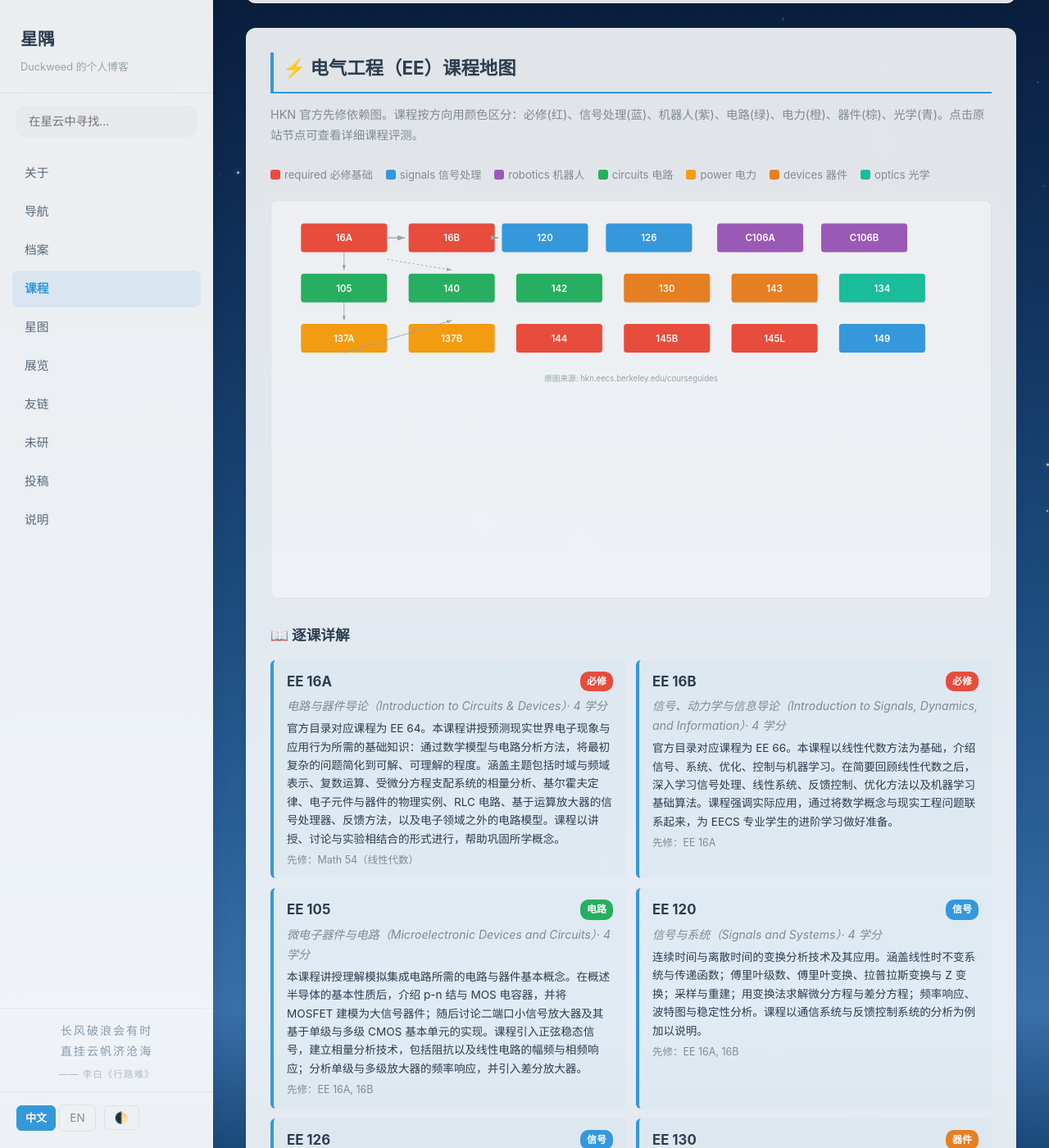
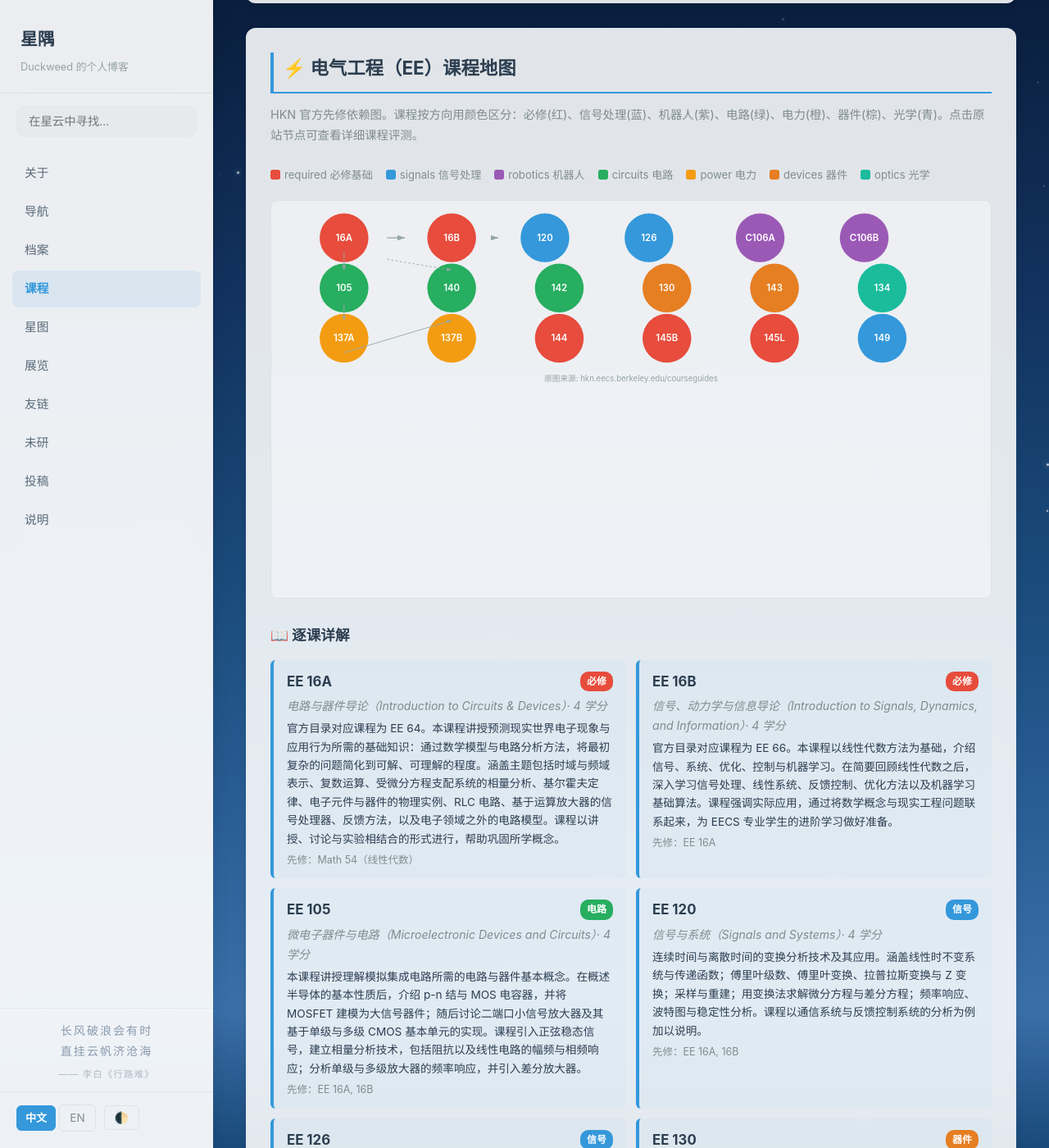
Before and after one commit to Duckweed-yhb/Duckweed-yhb.github.io, a Jekyll site: the page built from pages/course-map.html, in a window 1280 px wide and 1400 px high, scrolled down 259 px. Shown: the whole window at 82% size. Built offline with Jekyll 4.4.1, drawn with Linux system fonts in a browser that asks for light colours; comment, search, counter and statistics services are not loaded.

Commit message:
feat: 课程拓扑图改为圆形并添加先修路径悬停高亮
pages/course-map.html

将课程拓扑图从方块重构为圆形，并添加交互功能。

- 所有课程节点 rect 改为 circle（半径 34）
- 为每个节点添加 data-course 和 data-prereq 属性，
  记录课程间的先修关系
- 鼠标悬停时高亮该课程的完整先修链，
  其他节点和连线变暗
- 跟随鼠标显示 tooltip，展示学习顺序
  （如「EE 149 → 16A → 16B → 149」）
- 文字层添加 pointer-events:none 保证悬停稳定
- 保留图例、逐课详解、补充课程等内容不变

```diff
--- a/pages/course-map.html
+++ b/pages/course-map.html
@@ -55,6 +55,13 @@
     .page-header-card p,.map-section .map-desc,.course-card .cc-name,.course-card .cc-prereq{color:#bdc3c7;}
     .course-card{background:rgba(52,152,219,0.06);}
   }
+  .course-node { cursor: pointer; transition: opacity 0.3s, stroke-width 0.3s; }
+  .course-node.dimmed { opacity: 0.15; }
+  .course-node.highlighted { opacity: 1; stroke: #fff; stroke-width: 3; filter: drop-shadow(0 0 6px rgba(255,255,255,0.8)); }
+  .course-edge { transition: opacity 0.3s; }
+  .course-edge.dimmed { opacity: 0.1; }
+  .course-edge.highlighted { opacity: 1; stroke: #e74c3c; stroke-width: 2.5; }
+  .course-tooltip { position: fixed; background: rgba(20,20,30,0.95); color: #fff; padding: 10px 14px; border-radius: 8px; font-size: 0.82em; pointer-events: none; z-index: 10000; max-width: 260px; line-height: 1.6; box-shadow: 0 4px 16px rgba(0,0,0,0.3); }
 </style>
 
 <div class="content-wrap">
@@ -76,45 +83,45 @@
       <svg viewBox="0 0 980 520" xmlns="http://www.w3.org/2000/svg">
         <defs><marker id="a1" markerWidth="7" markerHeight="5" refX="7" refY="2.5" orient="auto"><path d="M0,0 L7,2.5 L0,5 Z" fill="#95a5a6"/></marker></defs>
         <!-- 16A 16B 基础 -->
-        <rect x="30" y="20" width="120" height="40" rx="4" fill="#e74c3c"/><text x="90" y="45" text-anchor="middle" fill="#fff" font-size="13" font-weight="600">16A</text>
-        <rect x="180" y="20" width="120" height="40" rx="4" fill="#e74c3c"/><text x="240" y="45" text-anchor="middle" fill="#fff" font-size="13" font-weight="600">16B</text>
-        <line x1="150" y1="40" x2="175" y2="40" stroke="#95a5a6" stroke-width="1.5" marker-end="url(#a1)"/>
+        <circle class="course-node" data-course="16A" data-prereq="" cx="90" cy="40" r="34" fill="#e74c3c"/><text x="90" y="44" text-anchor="middle" fill="#fff" font-size="13" font-weight="600" pointer-events="none">16A</text>
+        <circle class="course-node" data-course="16B" data-prereq="16A" cx="240" cy="40" r="34" fill="#e74c3c"/><text x="240" y="44" text-anchor="middle" fill="#fff" font-size="13" font-weight="600" pointer-events="none">16B</text>
+        <line class="course-edge" x1="150" y1="40" x2="175" y2="40" stroke="#95a5a6" stroke-width="1.5" marker-end="url(#a1)"/>
 
         <!-- 信号处理 -->
-        <rect x="310" y="20" width="120" height="40" rx="4" fill="#3498db"/><text x="370" y="45" text-anchor="middle" fill="#fff" font-size="13" font-weight="600">120</text>
-        <rect x="455" y="20" width="120" height="40" rx="4" fill="#3498db"/><text x="515" y="45" text-anchor="middle" fill="#fff" font-size="13" font-weight="600">126</text>
-        <line x1="300" y1="40" x2="305" y2="40" stroke="#95a5a6" stroke-width="1.5" marker-end="url(#a1)"/>
+        <circle class="course-node" data-course="120" data-prereq="16B" cx="370" cy="40" r="34" fill="#3498db"/><text x="370" y="44" text-anchor="middle" fill="#fff" font-size="13" font-weight="600" pointer-events="none">120</text>
+        <circle class="course-node" data-course="126" data-prereq="16B" cx="515" cy="40" r="34" fill="#3498db"/><text x="515" y="44" text-anchor="middle" fill="#fff" font-size="13" font-weight="600" pointer-events="none">126</text>
+        <line class="course-edge" x1="300" y1="40" x2="305" y2="40" stroke="#95a5a6" stroke-width="1.5" marker-end="url(#a1)"/>
 
         <!-- 机器人 -->
-        <rect x="610" y="20" width="120" height="40" rx="4" fill="#9b59b6"/><text x="670" y="45" text-anchor="middle" fill="#fff" font-size="13" font-weight="600">C106A</text>
-        <rect x="755" y="20" width="120" height="40" rx="4" fill="#9b59b6"/><text x="815" y="45" text-anchor="middle" fill="#fff" font-size="13" font-weight="600">C106B</text>
+        <circle class="course-node" data-course="C106A" data-prereq="16B" cx="670" cy="40" r="34" fill="#9b59b6"/><text x="670" y="44" text-anchor="middle" fill="#fff" font-size="13" font-weight="600" pointer-events="none">C106A</text>
+        <circle class="course-node" data-course="C106B" data-prereq="C106A" cx="815" cy="40" r="34" fill="#9b59b6"/><text x="815" y="44" text-anchor="middle" fill="#fff" font-size="13" font-weight="600" pointer-events="none">C106B</text>
 
         <!-- 电路 -->
-        <rect x="30" y="90" width="120" height="40" rx="4" fill="#27ae60"/><text x="90" y="115" text-anchor="middle" fill="#fff" font-size="13" font-weight="600">105</text>
-        <rect x="180" y="90" width="120" height="40" rx="4" fill="#27ae60"/><text x="240" y="115" text-anchor="middle" fill="#fff" font-size="13" font-weight="600">140</text>
-        <rect x="330" y="90" width="120" height="40" rx="4" fill="#27ae60"/><text x="390" y="115" text-anchor="middle" fill="#fff" font-size="13" font-weight="600">142</text>
-        <line x1="90" y1="60" x2="90" y2="85" stroke="#95a5a6" stroke-width="1" marker-end="url(#a1)"/>
-        <line x1="150" y1="70" x2="240" y2="85" stroke="#95a5a6" stroke-width="1" marker-end="url(#a1)" stroke-dasharray="3,3"/>
+        <circle class="course-node" data-course="105" data-prereq="16B" cx="90" cy="110" r="34" fill="#27ae60"/><text x="90" y="114" text-anchor="middle" fill="#fff" font-size="13" font-weight="600" pointer-events="none">105</text>
+        <circle class="course-node" data-course="140" data-prereq="105" cx="240" cy="110" r="34" fill="#27ae60"/><text x="240" y="114" text-anchor="middle" fill="#fff" font-size="13" font-weight="600" pointer-events="none">140</text>
+        <circle class="course-node" data-course="142" data-prereq="105" cx="390" cy="110" r="34" fill="#27ae60"/><text x="390" y="114" text-anchor="middle" fill="#fff" font-size="13" font-weight="600" pointer-events="none">142</text>
+        <line class="course-edge" x1="90" y1="60" x2="90" y2="85" stroke="#95a5a6" stroke-width="1" marker-end="url(#a1)"/>
+        <line class="course-edge" x1="150" y1="70" x2="240" y2="85" stroke="#95a5a6" stroke-width="1" marker-end="url(#a1)" stroke-dasharray="3,3"/>
 
         <!-- 器件 -->
-        <rect x="480" y="90" width="120" height="40" rx="4" fill="#e67e22"/><text x="540" y="115" text-anchor="middle" fill="#fff" font-size="13" font-weight="600">130</text>
-        <rect x="630" y="90" width="120" height="40" rx="4" fill="#e67e22"/><text x="690" y="115" text-anchor="middle" fill="#fff" font-size="13" font-weight="600">143</text>
+        <circle class="course-node" data-course="130" data-prereq="16B" cx="540" cy="110" r="34" fill="#e67e22"/><text x="540" y="114" text-anchor="middle" fill="#fff" font-size="13" font-weight="600" pointer-events="none">130</text>
+        <circle class="course-node" data-course="143" data-prereq="16B" cx="690" cy="110" r="34" fill="#e67e22"/><text x="690" y="114" text-anchor="middle" fill="#fff" font-size="13" font-weight="600" pointer-events="none">143</text>
 
         <!-- 光学 -->
-        <rect x="780" y="90" width="120" height="40" rx="4" fill="#1abc9c"/><text x="840" y="115" text-anchor="middle" fill="#fff" font-size="13" font-weight="600">134</text>
+        <circle class="course-node" data-course="134" data-prereq="16B" cx="840" cy="110" r="34" fill="#1abc9c"/><text x="840" y="114" text-anchor="middle" fill="#fff" font-size="13" font-weight="600" pointer-events="none">134</text>
 
         <!-- 电力 -->
-        <rect x="30" y="160" width="120" height="40" rx="4" fill="#f39c12"/><text x="90" y="185" text-anchor="middle" fill="#fff" font-size="13" font-weight="600">137A</text>
-        <rect x="180" y="160" width="120" height="40" rx="4" fill="#f39c12"/><text x="240" y="185" text-anchor="middle" fill="#fff" font-size="13" font-weight="600">137B</text>
-        <line x1="90" y1="130" x2="90" y2="155" stroke="#95a5a6" stroke-width="1" marker-end="url(#a1)"/>
-        <line x1="90" y1="200" x2="240" y2="155" stroke="#95a5a6" stroke-width="1" marker-end="url(#a1)"/>
+        <circle class="course-node" data-course="137A" data-prereq="16B" cx="90" cy="180" r="34" fill="#f39c12"/><text x="90" y="184" text-anchor="middle" fill="#fff" font-size="13" font-weight="600" pointer-events="none">137A</text>
+        <circle class="course-node" data-course="137B" data-prereq="137A" cx="240" cy="180" r="34" fill="#f39c12"/><text x="240" y="184" text-anchor="middle" fill="#fff" font-size="13" font-weight="600" pointer-events="none">137B</text>
+        <line class="course-edge" x1="90" y1="130" x2="90" y2="155" stroke="#95a5a6" stroke-width="1" marker-end="url(#a1)"/>
+        <line class="course-edge" x1="90" y1="200" x2="240" y2="155" stroke="#95a5a6" stroke-width="1" marker-end="url(#a1)"/>
 
         <!-- 更多 -->
-        <rect x="330" y="160" width="120" height="40" rx="4" fill="#e74c3c"/><text x="390" y="185" text-anchor="middle" fill="#fff" font-size="13" font-weight="600">144</text>
-        <rect x="480" y="160" width="120" height="40" rx="4" fill="#e74c3c"/><text x="540" y="185" text-anchor="middle" fill="#fff" font-size="13" font-weight="600">145B</text>
-        <rect x="630" y="160" width="120" height="40" rx="4" fill="#e74c3c"/><text x="690" y="185" text-anchor="middle" fill="#fff" font-size="13" font-weight="600">145L</text>
+        <circle class="course-node" data-course="144" data-prereq="16B" cx="390" cy="180" r="34" fill="#e74c3c"/><text x="390" y="184" text-anchor="middle" fill="#fff" font-size="13" font-weight="600" pointer-events="none">144</text>
+        <circle class="course-node" data-course="145B" data-prereq="120" cx="540" cy="180" r="34" fill="#e74c3c"/><text x="540" y="184" text-anchor="middle" fill="#fff" font-size="13" font-weight="600" pointer-events="none">145B</text>
+        <circle class="course-node" data-course="145L" data-prereq="16B" cx="690" cy="180" r="34" fill="#e74c3c"/><text x="690" y="184" text-anchor="middle" fill="#fff" font-size="13" font-weight="600" pointer-events="none">145L</text>
 
-        <rect x="780" y="160" width="120" height="40" rx="4" fill="#3498db"/><text x="840" y="185" text-anchor="middle" fill="#fff" font-size="13" font-weight="600">149</text>
+        <circle class="course-node" data-course="149" data-prereq="16B" cx="840" cy="180" r="34" fill="#3498db"/><text x="840" y="184" text-anchor="middle" fill="#fff" font-size="13" font-weight="600" pointer-events="none">149</text>
 
         <!-- 来源标注 -->
         <text x="490" y="240" text-anchor="middle" font-size="11" fill="#95a5a6">原图来源: hkn.eecs.berkeley.edu/courseguides</text>
@@ -292,40 +299,40 @@
     <div class="map-svg-wrap">
       <svg viewBox="0 0 980 500" xmlns="http://www.w3.org/2000/svg">
         <!-- 61A 61B 61C 70 核心 -->
-        <rect x="30" y="20" width="120" height="40" rx="4" fill="#e74c3c"/><text x="90" y="45" text-anchor="middle" fill="#fff" font-size="13" font-weight="600">61A</text>
-        <rect x="180" y="20" width="120" height="40" rx="4" fill="#e74c3c"/><text x="240" y="45" text-anchor="middle" fill="#fff" font-size="13" font-weight="600">61B</text>
-        <rect x="330" y="20" width="120" height="40" rx="4" fill="#e74c3c"/><text x="390" y="45" text-anchor="middle" fill="#fff" font-size="13" font-weight="600">61C</text>
-        <rect x="480" y="20" width="120" height="40" rx="4" fill="#e74c3c"/><text x="540" y="45" text-anchor="middle" fill="#fff" font-size="13" font-weight="600">70</text>
-        <line x1="150" y1="40" x2="175" y2="40" stroke="#95a5a6" stroke-width="1.5" marker-end="url(#a1)"/>
-        <line x1="300" y1="40" x2="325" y2="40" stroke="#95a5a6" stroke-width="1.5" marker-end="url(#a1)"/>
+        <circle class="course-node" data-course="61A" data-prereq="" cx="90" cy="40" r="34" fill="#e74c3c"/><text x="90" y="44" text-anchor="middle" fill="#fff" font-size="13" font-weight="600" pointer-events="none">61A</text>
+        <circle class="course-node" data-course="61B" data-prereq="61A" cx="240" cy="40" r="34" fill="#e74c3c"/><text x="240" y="44" text-anchor="middle" fill="#fff" font-size="13" font-weight="600" pointer-events="none">61B</text>
+        <circle class="course-node" data-course="61C" data-prereq="61B" cx="390" cy="40" r="34" fill="#e74c3c"/><text x="390" y="44" text-anchor="middle" fill="#fff" font-size="13" font-weight="600" pointer-events="none">61C</text>
+        <circle class="course-node" data-course="70" data-prereq="" cx="540" cy="40" r="34" fill="#e74c3c"/><text x="540" y="44" text-anchor="middle" fill="#fff" font-size="13" font-weight="600" pointer-events="none">70</text>
+        <line class="course-edge" x1="150" y1="40" x2="175" y2="40" stroke="#95a5a6" stroke-width="1.5" marker-end="url(#a1)"/>
+        <line class="course-edge" x1="300" y1="40" x2="325" y2="40" stroke="#95a5a6" stroke-width="1.5" marker-end="url(#a1)"/>
 
         <!-- 硬件 -->
-        <rect x="150" y="90" width="120" height="40" rx="4" fill="#3498db"/><text x="210" y="115" text-anchor="middle" fill="#fff" font-size="13" font-weight="600">152</text>
-        <line x1="90" y1="60" x2="210" y2="85" stroke="#95a5a6" stroke-width="1" marker-end="url(#a1)" stroke-dasharray="3,3"/>
+        <circle class="course-node" data-course="152" data-prereq="61C" cx="210" cy="110" r="34" fill="#3498db"/><text x="210" y="114" text-anchor="middle" fill="#fff" font-size="13" font-weight="600" pointer-events="none">152</text>
+        <line class="course-edge" x1="90" y1="60" x2="210" y2="85" stroke="#95a5a6" stroke-width="1" marker-end="url(#a1)" stroke-dasharray="3,3"/>
 
         <!-- 软件 -->
-        <rect x="330" y="90" width="120" height="40" rx="4" fill="#27ae60"/><text x="390" y="115" text-anchor="middle" fill="#fff" font-size="13" font-weight="600">161</text>
-        <rect x="480" y="90" width="120" height="40" rx="4" fill="#27ae60"/><text x="540" y="115" text-anchor="middle" fill="#fff" font-size="13" font-weight="600">162</text>
-        <rect x="630" y="90" width="120" height="40" rx="4" fill="#27ae60"/><text x="690" y="115" text-anchor="middle" fill="#fff" font-size="13" font-weight="600">164</text>
-        <rect x="780" y="90" width="120" height="40" rx="4" fill="#27ae60"/><text x="840" y="115" text-anchor="middle" fill="#fff" font-size="13" font-weight="600">168</text>
-        <line x1="240" y1="60" x2="390" y2="85" stroke="#95a5a6" stroke-width="1" marker-end="url(#a1)" stroke-dasharray="3,3"/>
+        <circle class="course-node" data-course="161" data-prereq="61C" cx="390" cy="110" r="34" fill="#27ae60"/><text x="390" y="114" text-anchor="middle" fill="#fff" font-size="13" font-weight="600" pointer-events="none">161</text>
+        <circle class="course-node" data-course="162" data-prereq="61C" cx="540" cy="110" r="34" fill="#27ae60"/><text x="540" y="114" text-anchor="middle" fill="#fff" font-size="13" font-weight="600" pointer-events="none">162</text>
+        <circle class="course-node" data-course="164" data-prereq="61C" cx="690" cy="110" r="34" fill="#27ae60"/><text x="690" y="114" text-anchor="middle" fill="#fff" font-size="13" font-weight="600" pointer-events="none">164</text>
+        <circle class="course-node" data-course="168" data-prereq="61C" cx="840" cy="110" r="34" fill="#27ae60"/><text x="840" y="114" text-anchor="middle" fill="#fff" font-size="13" font-weight="600" pointer-events="none">168</text>
+        <line class="course-edge" x1="240" y1="60" x2="390" y2="85" stroke="#95a5a6" stroke-width="1" marker-end="url(#a1)" stroke-dasharray="3,3"/>
 
         <!-- 理论 -->
-        <rect x="150" y="160" width="120" height="40" rx="4" fill="#9b59b6"/><text x="210" y="185" text-anchor="middle" fill="#fff" font-size="13" font-weight="600">170</text>
-        <rect x="330" y="160" width="120" height="40" rx="4" fill="#9b59b6"/><text x="390" y="185" text-anchor="middle" fill="#fff" font-size="13" font-weight="600">172</text>
-        <rect x="480" y="160" width="120" height="40" rx="4" fill="#9b59b6"/><text x="540" y="185" text-anchor="middle" fill="#fff" font-size="13" font-weight="600">174</text>
-        <line x1="540" y1="60" x2="210" y2="155" stroke="#95a5a6" stroke-width="1" marker-end="url(#a1)"/>
+        <circle class="course-node" data-course="170" data-prereq="61B,70" cx="210" cy="180" r="34" fill="#9b59b6"/><text x="210" y="184" text-anchor="middle" fill="#fff" font-size="13" font-weight="600" pointer-events="none">170</text>
+        <circle class="course-node" data-course="172" data-prereq="170" cx="390" cy="180" r="34" fill="#9b59b6"/><text x="390" y="184" text-anchor="middle" fill="#fff" font-size="13" font-weight="600" pointer-events="none">172</text>
+        <circle class="course-node" data-course="174" data-prereq="70" cx="540" cy="180" r="34" fill="#9b59b6"/><text x="540" y="184" text-anchor="middle" fill="#fff" font-size="13" font-weight="600" pointer-events="none">174</text>
+        <line class="course-edge" x1="540" y1="60" x2="210" y2="155" stroke="#95a5a6" stroke-width="1" marker-end="url(#a1)"/>
 
         <!-- 应用 -->
-        <rect x="660" y="160" width="120" height="40" rx="4" fill="#f39c12"/><text x="720" y="185" text-anchor="middle" fill="#fff" font-size="13" font-weight="600">169</text>
-        <rect x="810" y="160" width="120" height="40" rx="4" fill="#f39c12"/><text x="870" y="185" text-anchor="middle" fill="#fff" font-size="13" font-weight="600">176</text>
+        <circle class="course-node" data-course="169" data-prereq="61B" cx="720" cy="180" r="34" fill="#f39c12"/><text x="720" y="184" text-anchor="middle" fill="#fff" font-size="13" font-weight="600" pointer-events="none">169</text>
+        <circle class="course-node" data-course="176" data-prereq="61B,70" cx="870" cy="180" r="34" fill="#f39c12"/><text x="870" y="184" text-anchor="middle" fill="#fff" font-size="13" font-weight="600" pointer-events="none">176</text>
 
-        <rect x="660" y="230" width="120" height="40" rx="4" fill="#f39c12"/><text x="720" y="255" text-anchor="middle" fill="#fff" font-size="13" font-weight="600">184</text>
-        <rect x="810" y="230" width="120" height="40" rx="4" fill="#f39c12"/><text x="870" y="255" text-anchor="middle" fill="#fff" font-size="13" font-weight="600">186</text>
+        <circle class="course-node" data-course="184" data-prereq="61B" cx="720" cy="250" r="34" fill="#f39c12"/><text x="720" y="254" text-anchor="middle" fill="#fff" font-size="13" font-weight="600" pointer-events="none">184</text>
+        <circle class="course-node" data-course="186" data-prereq="61B" cx="870" cy="250" r="34" fill="#f39c12"/><text x="870" y="254" text-anchor="middle" fill="#fff" font-size="13" font-weight="600" pointer-events="none">186</text>
 
-        <rect x="660" y="300" width="120" height="40" rx="4" fill="#f39c12"/><text x="720" y="325" text-anchor="middle" fill="#fff" font-size="13" font-weight="600">188</text>
-        <rect x="810" y="300" width="120" height="40" rx="4" fill="#f39c12"/><text x="870" y="325" text-anchor="middle" fill="#fff" font-size="13" font-weight="600">189</text>
-        <rect x="420" y="300" width="120" height="40" rx="4" fill="#f39c12"/><text x="480" y="325" text-anchor="middle" fill="#fff" font-size="13" font-weight="600">191</text>
+        <circle class="course-node" data-course="188" data-prereq="61B,70" cx="720" cy="320" r="34" fill="#f39c12"/><text x="720" y="324" text-anchor="middle" fill="#fff" font-size="13" font-weight="600" pointer-events="none">188</text>
+        <circle class="course-node" data-course="189" data-prereq="70" cx="870" cy="320" r="34" fill="#f39c12"/><text x="870" y="324" text-anchor="middle" fill="#fff" font-size="13" font-weight="600" pointer-events="none">189</text>
+        <circle class="course-node" data-course="191" data-prereq="70" cx="480" cy="320" r="34" fill="#f39c12"/><text x="480" y="324" text-anchor="middle" fill="#fff" font-size="13" font-weight="600" pointer-events="none">191</text>
 
         <text x="490" y="380" text-anchor="middle" font-size="11" fill="#95a5a6">原图来源: hkn.eecs.berkeley.edu/courseguides</text>
       </svg>
```
Also changed, not shown: other parts of pages/course-map.html (+83 -0 lines).
